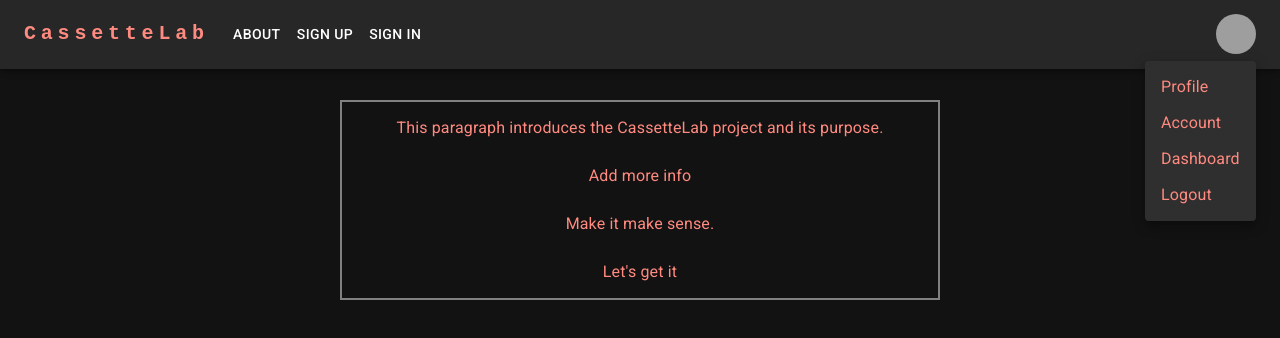
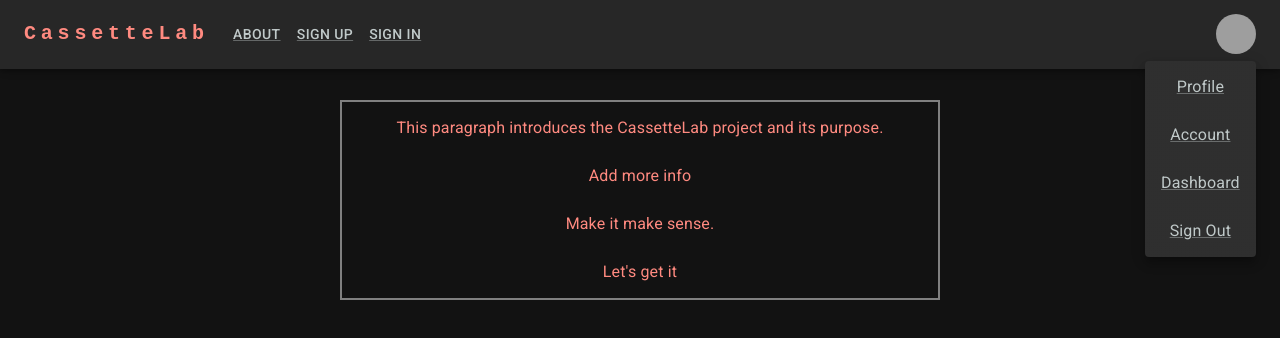
Before and after one commit to BeatsNCode/CassetteLab-FrontEnd, a React (Vite) app: page / in a window 1280 px wide. Both pictures are taken after a click on the button "Open settings". Shown: the top 338 px of the page. Built offline with nearby package versions, Linux system fonts and the light colour scheme; grey boxes are pictures that could not be loaded.

Commit message:
Add Links to navbar

```diff
--- a/src/components/shared/NavBar.tsx
+++ b/src/components/shared/NavBar.tsx
@@ -11,6 +11,8 @@ import Button from '@mui/material/Button';
 import Container from '@mui/material/Container';
 import Tooltip from '@mui/material/Tooltip';
 import Avatar from '@mui/material/Avatar';
+import Link from '@mui/material/Link';
+
 
 
 function ResponsiveAppBar() {
@@ -88,11 +90,14 @@ function ResponsiveAppBar() {
                 display: { xs: 'block', md: 'none' },
               }}
             >
-              {navLinks.map((link) => (
-                <MenuItem key={link} onClick={handleCloseNavMenu}>
-                  <Typography textAlign="center">{link}</Typography>
+                <MenuItem onClick={handleCloseNavMenu}>
+                  <Typography textAlign="center">
+                    <Link href="#">ABOUT</Link><br/><br/>
+                    <Link href="#">SIGN UP</Link><br/><br/>
+                    <Link href="#">SIGN IN</Link>
+                  </Typography>
                 </MenuItem>
-              ))}
+
             </Menu>
           </Box>
           {/* Hide navlinks if user is logged in*/}
@@ -117,15 +122,24 @@ function ResponsiveAppBar() {
 
           {/* Hide navlinks if user is logged in*/}
           <Box sx={{ flexGrow: 1, display: { xs: 'none', md: 'flex' } }}>
-            {navLinks.map((link) => (
               <Button
-                key={link}
                 onClick={handleCloseNavMenu}
                 sx={{ my: 2, color: 'white', display: 'block' }}
               >
-                {link}
+                <Link href="#">ABOUT</Link>
               </Button>
-            ))}
+              <Button
+                onClick={handleCloseNavMenu}
+                sx={{ my: 2, color: 'white', display: 'block' }}
+              >
+                <Link href="#">SIGN UP</Link>
+              </Button>
+              <Button
+                onClick={handleCloseNavMenu}
+                sx={{ my: 2, color: 'white', display: 'block' }}
+              >
+                <Link href="#">SIGN IN</Link>
+              </Button>
           </Box>
           {/* Hide navlinks if user is logged in*/}
           <Box sx={{ flexGrow: 0 }}>
@@ -154,11 +168,15 @@ function ResponsiveAppBar() {
               open={Boolean(anchorElUser)}
               onClose={handleCloseUserMenu}
             >
-              {settings.map((setting) => (
-                <MenuItem key={setting} onClick={handleCloseUserMenu}>
-                  <Typography textAlign="center">{setting}</Typography>
-                </MenuItem>
-              ))}
+              <MenuItem onClick={handleCloseUserMenu}>
+                <Typography textAlign="center">
+                  <Link href="#">Profile</Link><br/><br/>
+                  <Link href="#">Account</Link><br/><br/>
+                  <Link href="#">Dashboard</Link><br/><br/>
+                  <Link href="#">Sign Out</Link>
+                </Typography>
+              </MenuItem>
+
             </Menu>
           </Box>
 
```
Also changed, not shown: src/router.tsx (+5 -5 lines).
